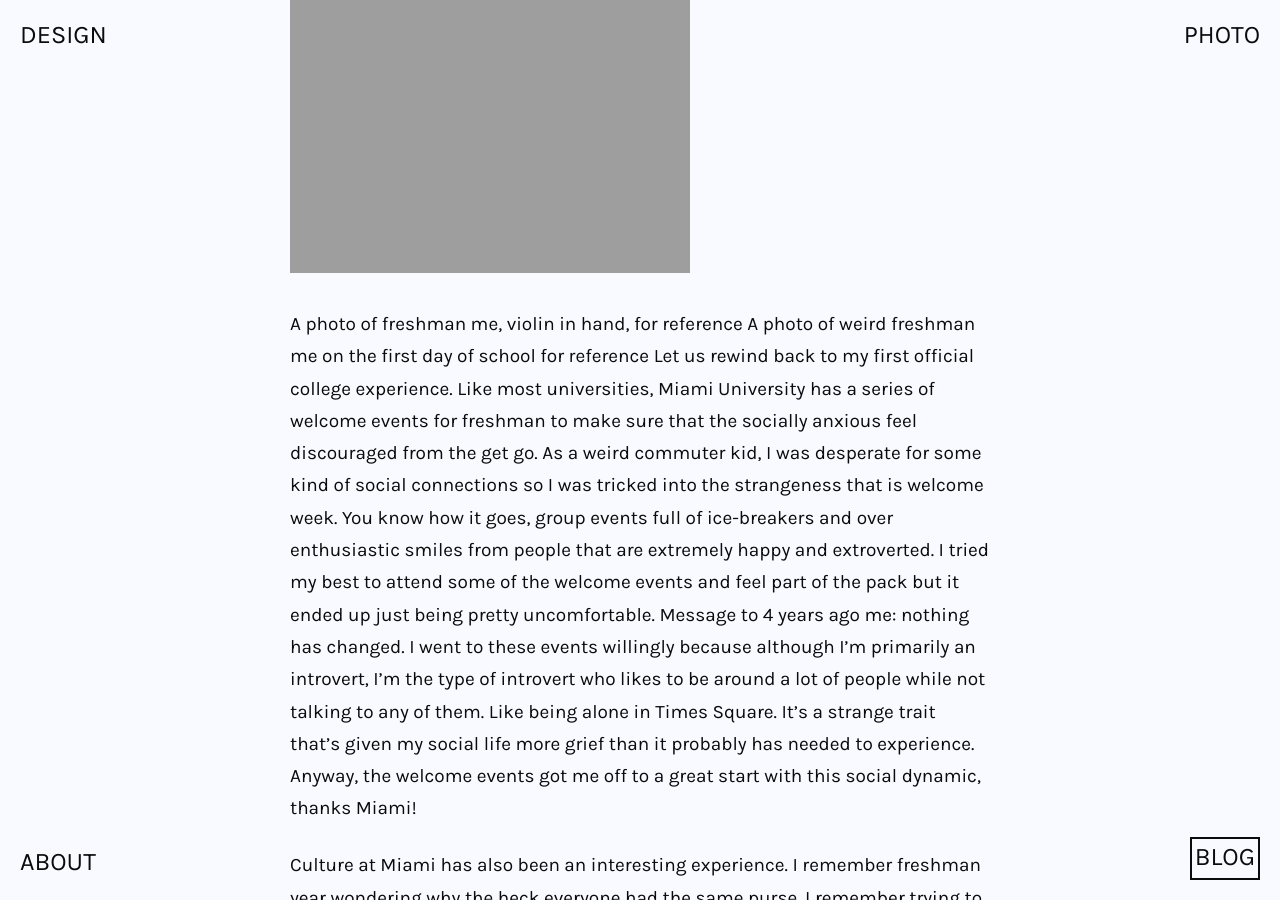
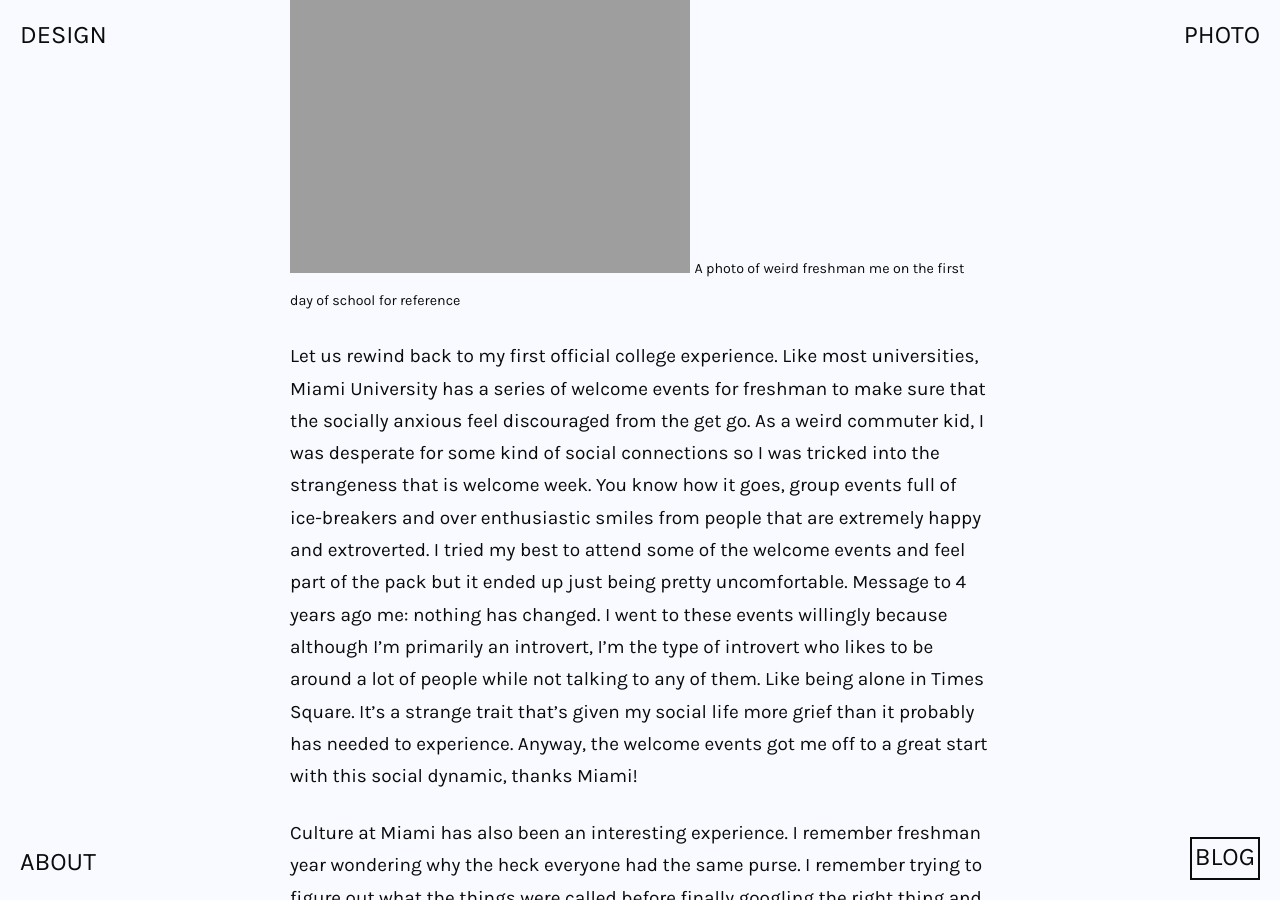
Before and after one commit to baileycmiller/blog, a Jekyll site: the page built from _posts/2016-05-13-four-years.md, in a window 1280 px wide and 900 px high, scrolled down 919 px. Built offline with Jekyll 4.4.1, drawn with Linux system fonts in a browser that asks for light colours; nearby versions of some CDN libraries; some of the changed text lies outside the part shown.

Commit message:
Make a few fixes

```diff
--- a/_includes/footer.html
+++ b/_includes/footer.html
@@ -1,3 +1,3 @@
 <footer>
-  <p>&copy; 2015 by Bailey Miller</p>
+  <p>&copy; 2017 by Bailey Miller</p>
 </footer>
--- a/_posts/2016-05-13-four-years.md
+++ b/_posts/2016-05-13-four-years.md
@@ -10,9 +10,8 @@ _I’m graduating from Miami University tomorrow and I figured I’d go ahead an
 My first official college class was Physics 111 on a Monday at 11:30am. At this point in time I had absolutely no idea what I wanted to do with my life. I might think I have no idea what I want to do with my life now, but nothing compared to 18 year old me. I’m sure this Freshman me would be thrilled to know that that first physics class that she slaved over ended up being used for nothing (along with 51 other credit hours that counted for nothing except for frequent changes of heart over my career path). Surprise! You switched your major 4 times! As an Engineering turned Math turned Studio Art turned Interactive Media Studies major, my academic planning experience has been traumatic to say the least. I’ve found myself in emotional academic advising meetings at least twice. However, I somehow made it out on time. I wish there was an honor cord for changing your majors a lot because I would have proudly earned it.
 
 ![Me Freshman Year](https://baileycmiller.github.io/blog/assets/freshman.jpg)
+<small>A photo of weird freshman me on the first day of school for reference</small>
 
-A photo of freshman me, violin in hand, for reference
-A photo of weird freshman me on the first day of school for reference
 Let us rewind back to my first official college experience. Like most universities, Miami University has a series of welcome events for freshman to make sure that the socially anxious feel discouraged from the get go. As a weird commuter kid, I was desperate for some kind of social connections so I was tricked into the strangeness that is welcome week. You know how it goes, group events full of ice-breakers and over enthusiastic smiles from people that are extremely happy and extroverted. I tried my best to attend some of the welcome events and feel part of the pack but it ended up just being pretty uncomfortable. Message to 4 years ago me: nothing has changed. I went to these events willingly because although I’m primarily an introvert, I’m the type of introvert who likes to be around a lot of people while not talking to any of them. Like being alone in Times Square. It’s a strange trait that’s given my social life more grief than it probably has needed to experience. Anyway, the welcome events got me off to a great start with this social dynamic, thanks Miami!
 
 Culture at Miami has also been an interesting experience. I remember freshman year wondering why the heck everyone had the same purse. I remember trying to figure out what the things were called before finally googling the right thing and stumbling upon something called a “Longchamp.” Another haunting question in the fashion sphere has been basketball jersey Saturday. There are many mysteries of college fashion that I will never be able to decode. I mean, I have no room to talk about fashion sense anyway. There’s many weird things that college students do, and I must admit I tried to adapt a few of them. I tried to eat salad for a few days, but it ended badly. I still don’t get the hype behind that.
```
Also changed, not shown: other parts of _posts/2016-05-13-four-years.md (+0 -1 lines).
